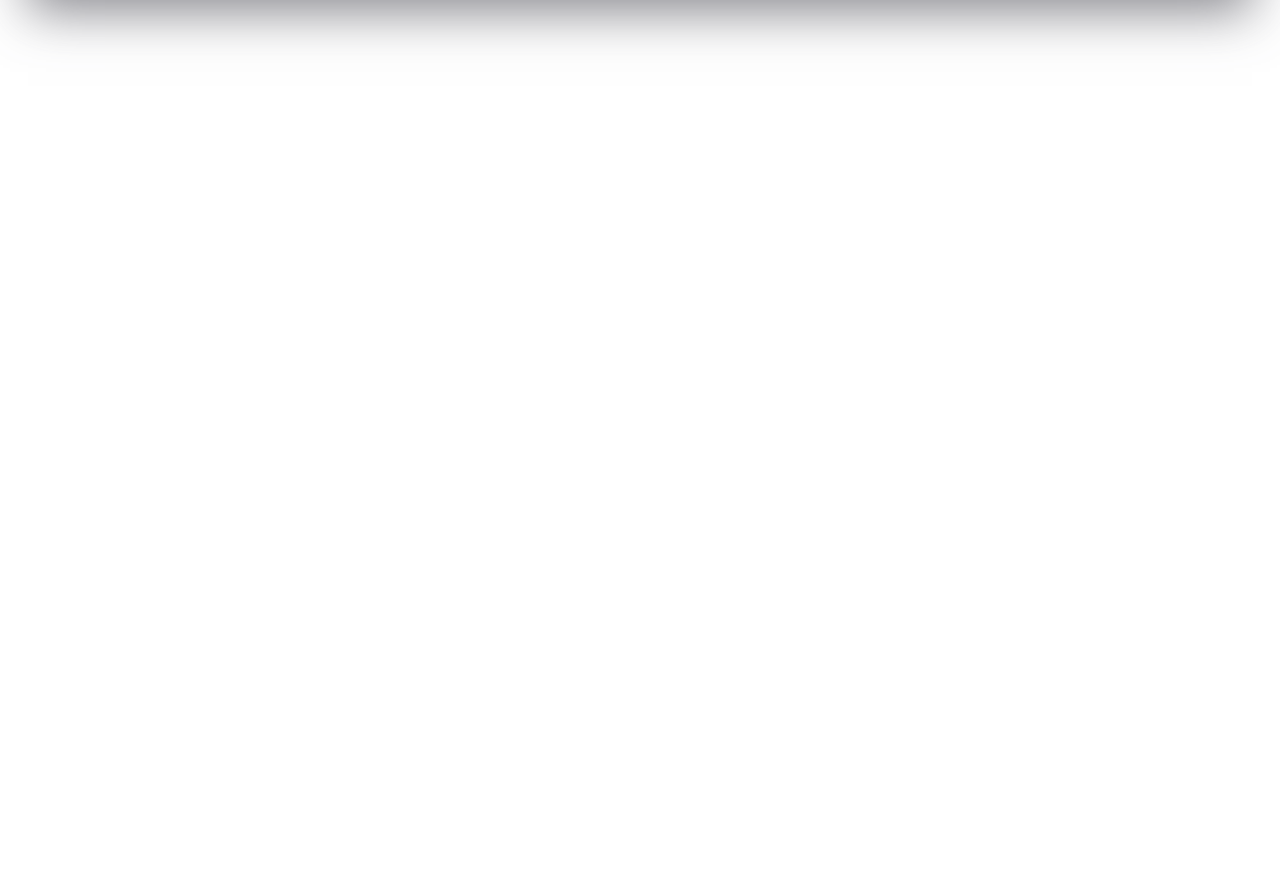
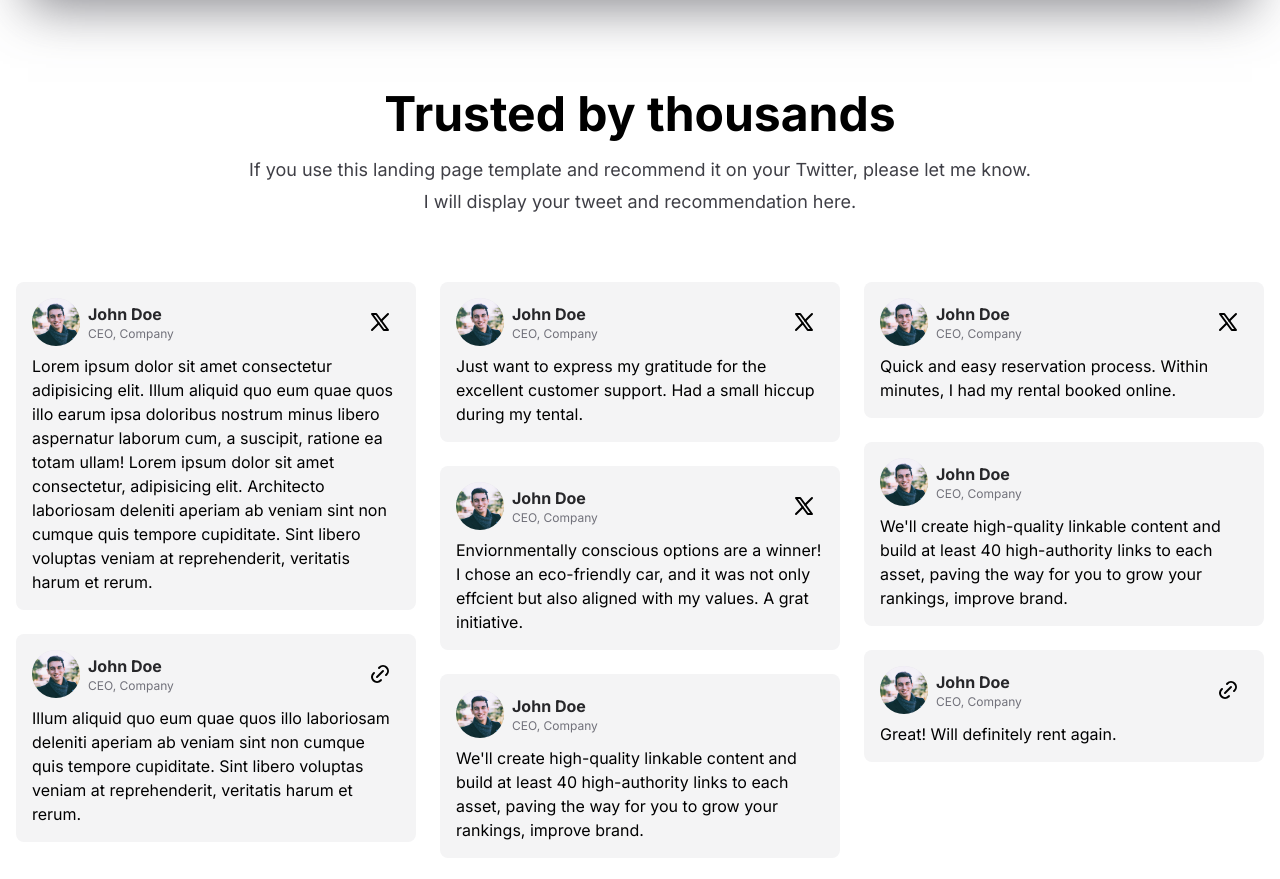
Before and after one commit to ZissyW/startup-boilerplate, a Next.js app: page /en in a window 1280 px wide. Shown: the part 1900-2779 px from the top of the page. Before the commit the page ends 1994 px from the top, so only its background shows below. Built offline with nearby package versions, Linux system fonts and the light colour scheme.

Commit message:
feat(trusted): add trusted component

```diff
--- a/src/app/[locale]/components/hero.tsx
+++ b/src/app/[locale]/components/hero.tsx
@@ -1,5 +1,5 @@
 import clsx from "clsx";
-
+import { Link } from "~/navigation";
 import Image from "next/image";
 
 import HeroSectionImage from "~/assets/images/hero-section-image.webp";
@@ -29,18 +29,26 @@ export const HeroSection = () => {
               TailwindCSS for launch your startup in days.
             </p>
             <div className="flex flex-col sm:flex-row gap-3 items-center">
-              <a href="https://github.com/ZissyW/startup-boilerplate" target="_blank" className="bg-blue-500 hover:bg-blue-600 text-white flex items-center justify-center gap-2 h-12 px-6 rounded cursor-pointer w-full sm:w-auto">
+              <Link
+                href="https://github.com/ZissyW/startup-boilerplate"
+                target="_blank"
+                className="bg-blue-500 hover:bg-blue-600 text-white flex items-center justify-center gap-2 h-12 px-6 rounded cursor-pointer w-full sm:w-auto"
+              >
                 <div className="w-6 h-6">
                   <DownloadIcon />
                 </div>
                 <div>Get Boilerplate</div>
-              </a>
-              <a href="https://github.com/ZissyW/startup-boilerplate" target="_blank" className="border-2 border-solid border-zinc-800 bg-white/50 hover:bg-zinc-100/50 text-zinc-800 flex items-center justify-center gap-2 h-12 px-6 rounded cursor-pointer w-full sm:w-auto">
+              </Link>
+              <Link
+                href="https://github.com/ZissyW/startup-boilerplate"
+                target="_blank"
+                className="border-2 border-solid border-zinc-800 bg-white/50 hover:bg-zinc-100/50 text-zinc-800 flex items-center justify-center gap-2 h-12 px-6 rounded cursor-pointer w-full sm:w-auto"
+              >
                 <div className="w-6 h-6">
                   <GithubIcon />
                 </div>
                 <div>Github Repo</div>
-              </a>
+              </Link>
             </div>
           </div>
           <div className="flex-1 min-w-0 hidden md:block">
--- a/src/app/[locale]/components/index.ts
+++ b/src/app/[locale]/components/index.ts
@@ -2,3 +2,4 @@ export * from "./header";
 export * from "./hero";
 export * from "./features";
 export * from "./pricing";
+export * from './trusted'
--- a/src/app/[locale]/components/pricing.tsx
+++ b/src/app/[locale]/components/pricing.tsx
@@ -1,3 +1,4 @@
+import Link from "next/link";
 import { IconCheck } from "@tabler/icons-react";
 
 const contentList = [
@@ -25,8 +26,17 @@ export const Pricing = () => {
               </p>
               <div className="mt-8">
                 <p className="text-3xl font-bold mb-4">Free</p>
-                <button className="bg-blue-500 h-10 text-base rounded text-white px-6 mb-6">Get boilerplate</button>
-                <p className="text-sm text-zinc-500">Includes: Source-Code, Globalization, Responsive Design and all features</p>
+                <Link
+                  href="https://github.com/ZissyW/startup-boilerplate"
+                  target="_blank"
+                  className="bg-blue-500 h-10 text-base rounded text-white px-6 mb-6"
+                >
+                  Get boilerplate
+                </Link>
+                <p className="text-sm text-zinc-500">
+                  Includes: Source-Code, Globalization, Responsive Design and
+                  all features
+                </p>
               </div>
             </div>
 
--- /dev/null
+++ b/src/app/[locale]/components/trusted.tsx
@@ -0,0 +1,157 @@
+import { Link } from "~/navigation";
+import Image from "next/image";
+import { IconBrandX, IconLink } from "@tabler/icons-react";
+import Avatar from "~/assets/images/avatar.jpg";
+
+interface TrustedItem {
+  author: string;
+  label: string;
+  avatar: string;
+  content: string;
+  link?: string;
+  linkIcon?: React.ReactNode;
+}
+const trustedList: [TrustedItem[], TrustedItem[], TrustedItem[]] = [
+  [
+    {
+      author: "John Doe",
+      label: "CEO, Company",
+      avatar: Avatar.src,
+      content:
+        "Lorem ipsum dolor sit amet consectetur adipisicing elit. Illum aliquid quo eum quae quos illo earum ipsa doloribus nostrum minus libero aspernatur laborum cum, a suscipit, ratione ea totam ullam! Lorem ipsum dolor sit amet consectetur, adipisicing elit. Architecto laboriosam deleniti aperiam ab veniam sint non cumque quis tempore cupiditate. Sint libero voluptas veniam at reprehenderit, veritatis harum et rerum.",
+      linkIcon: <IconBrandX />,
+      link: "https://twitter.com/zissy_w",
+    },
+    {
+      author: "John Doe",
+      label: "CEO, Company",
+      avatar: Avatar.src,
+      content:
+        "Illum aliquid quo eum quae quos illo laboriosam deleniti aperiam ab veniam sint non cumque quis tempore cupiditate. Sint libero voluptas veniam at reprehenderit, veritatis harum et rerum.",
+      link: "https://twitter.com/zissy_w",
+    },
+  ],
+
+  [
+    {
+      author: "John Doe",
+      label: "CEO, Company",
+      avatar: Avatar.src,
+      content:
+        "Just want to express my gratitude for the excellent customer support. Had a small hiccup during my tental.",
+      linkIcon: <IconBrandX />,
+      link: "https://twitter.com/zissy_w",
+    },
+    {
+      author: "John Doe",
+      label: "CEO, Company",
+      avatar: Avatar.src,
+      content:
+        "Enviornmentally conscious options are a winner! I chose an eco-friendly car, and it was not only effcient but also aligned with my values. A grat initiative.",
+      linkIcon: <IconBrandX />,
+      link: "https://twitter.com/zissy_w",
+    },
+    {
+      author: "John Doe",
+      label: "CEO, Company",
+      avatar: Avatar.src,
+      content:
+        "We'll create high-quality linkable content and build at least 40 high-authority links to each asset, paving the way for you to grow your rankings, improve brand.",
+    },
+  ],
+  [
+    {
+      author: "John Doe",
+      label: "CEO, Company",
+      avatar: Avatar.src,
+      content:
+        "Quick and easy reservation process. Within minutes, I had my rental booked online.",
+      linkIcon: <IconBrandX />,
+      link: "https://twitter.com/zissy_w",
+    },
+    {
+      author: "John Doe",
+      label: "CEO, Company",
+      avatar: Avatar.src,
+      content:
+        "We'll create high-quality linkable content and build at least 40 high-authority links to each asset, paving the way for you to grow your rankings, improve brand.",
+    },
+    {
+      author: "John Doe",
+      label: "CEO, Company",
+      avatar: Avatar.src,
+      content: "Great! Will definitely rent again.",
+      link: "https://twitter.com/zissy_w",
+    },
+  ],
+];
+
+export const Trusted = () => {
+  return (
+    <section className="my-16 md:my-24 overflow-x-clip white">
+      <div className="max-w-screen-xl w-full mx-auto px-4">
+        <div className="w-full flex flex-col items-center text-center mb-8 md:mb-16">
+          <h2 className="text-4xl md:text-5xl font-bold mb-4">
+            Trusted by thousands
+          </h2>
+          <p className="text-lg text-zinc-700 w-full md:w-5/6 leading-8">
+            If you use this landing page template and recommend it on your
+            Twitter, please let me know. <br />I will display your tweet and
+            recommendation here.
+          </p>
+        </div>
+        <div className="grid grid-cols-1 md:grid-cols-2 lg:grid-cols-3 gap-6 mb-12 md:mb-20">
+          {trustedList.map((trustedItems, i) => (
+            <div
+              className="space-y-6 data-[index=2]:sm:hidden data-[index=2]:lg:block"
+              key={i}
+              data-index={i}
+            >
+              {trustedItems.map((item, index) => (
+                <div className="p-4 rounded-lg bg-zinc-100" key={index}>
+                  <div className="flex gap-2 items-center mb-2">
+                    <div className="h-12 w-12 bg-zinc-200 rounded-full overflow-hidden relative">
+                      <Image
+                        src={item.avatar}
+                        fill
+                        className="object-cover object-center"
+                        alt="review user avatar"
+                      />
+                    </div>
+                    <div className="flex-1 min-w-0">
+                      <div className="text-base text-zinc-800 font-bold">
+                        {item.author}
+                      </div>
+                      <div className="text-xs text-zinc-500">{item.label}</div>
+                    </div>
+                    {item.link && (
+                      <Link className="px-2" target="_blank" href={item.link}>
+                        {item.linkIcon ? item.linkIcon : <IconLink />}
+                      </Link>
+                    )}
+                  </div>
+                  <p className="text-base">{item.content}</p>
+                </div>
+              ))}
+            </div>
+          ))}
+          {/* {trustedList.map((feature, i) => (
+            <div className="flex items-start gap-3" key={i}>
+              <div className="rounded-full bg-zinc-800 text-white p-2 w-12 h-12 flex items-center justify-center">
+                {feature.icon}
+              </div>
+              <div className="flex-1 min-w-0">
+                <h3 className="text-xl leading-none mb-2 font-bold text-zinc-800">
+                  {feature.title}
+                </h3>
+                <h3 className="text-base text-zinc-500">
+                  {feature.description}
+                </h3>
+              </div>
+            </div>
+          ))} */}
+        </div>
+      </div>
+    </section>
+  );
+};
--- a/src/app/[locale]/page.tsx
+++ b/src/app/[locale]/page.tsx
@@ -1,4 +1,4 @@
-import { HeroSection, Features, Pricing } from "./components";
+import { HeroSection, Features, Pricing, Trusted } from "./components";
 
 export default function Page() {
   return (
@@ -6,6 +6,7 @@ export default function Page() {
       <HeroSection />
       <Features />
       <Pricing />
+      <Trusted />
     </main>
   );
 }
```
Also changed, not shown: src/assets/images/avatar.jpg (added).
